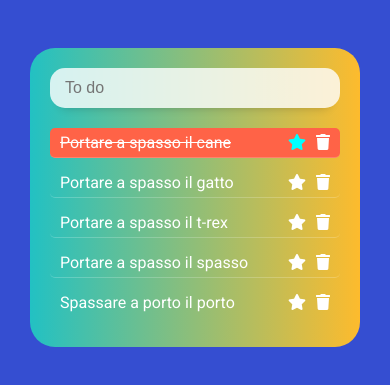
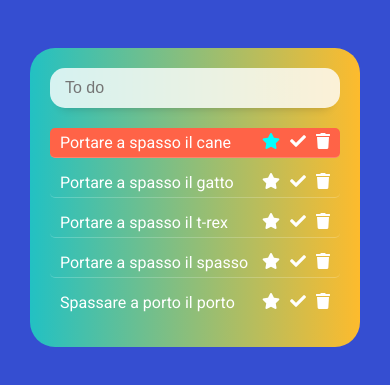
Before and after one commit to fabiogadau/js-todo-clone, a plain HTML site: page index.html in a window 390 px wide. Both pictures are taken after a click on the icon 297 px from the left and 228 px from the top of the page. Shown: the part 87-472 px from the top of the page. Drawn offline with nearby package versions, Linux system fonts and the light colour scheme.

Commit message:
responsive css fixed

```diff
--- a/index.html
+++ b/index.html
@@ -31,7 +31,7 @@
     <!-- Template nascosto per elementi JS -->
     <div class="template">
       <li class="reminder">
-        <div class="icons"><i class="fas fa-star"></i><i class="fas fa-trash"></i></div>
+        <div class="icons"><i class="fas fa-star"></i><i class="fas fa-check"></i><i class="fas fa-trash"></i></div>
       </li>
     </div>
 
--- a/script/main.js
+++ b/script/main.js
@@ -60,8 +60,10 @@ $( document ).ready(function() {
   });
 
   // Aggiunta text-decoration al reminder completato
-  app.on('click', '.todo li', function() {
-    $(this).toggleClass('done');
+  app.on('click', '.todo li .fa-check', function() {
+    var icons = $(this).parent();
+    icons.parent().toggleClass('done');
+    $(this).toggleClass('special-color');
   });
 
   // Aggiunta possibilità per l'utente di evidenziare dei reminder speciali
--- a/style/main.css
+++ b/style/main.css
@@ -97,6 +97,12 @@ li.special {
 }
 
 /* Icone */
+.icons {
+  display: flex;
+  flex-direction: row;
+  flex-wrap: nowrap;
+}
+
 .todo li i {
   cursor: pointer;
 }
@@ -109,14 +115,16 @@ li.special {
   color: red;
 }
 
-.todo li .fa-star {
+.todo li .fa-star,
+.todo li .fa-check {
   margin-right: 10px;
 }
 
-.todo li .fa-star:hover {
+.todo li .fa-star:hover,
+.todo li .fa-check:hover {
   color: aqua;
 }
 
-.fa-star.special-color {
+.fas.special-color {
   color: aqua;
 }
```
